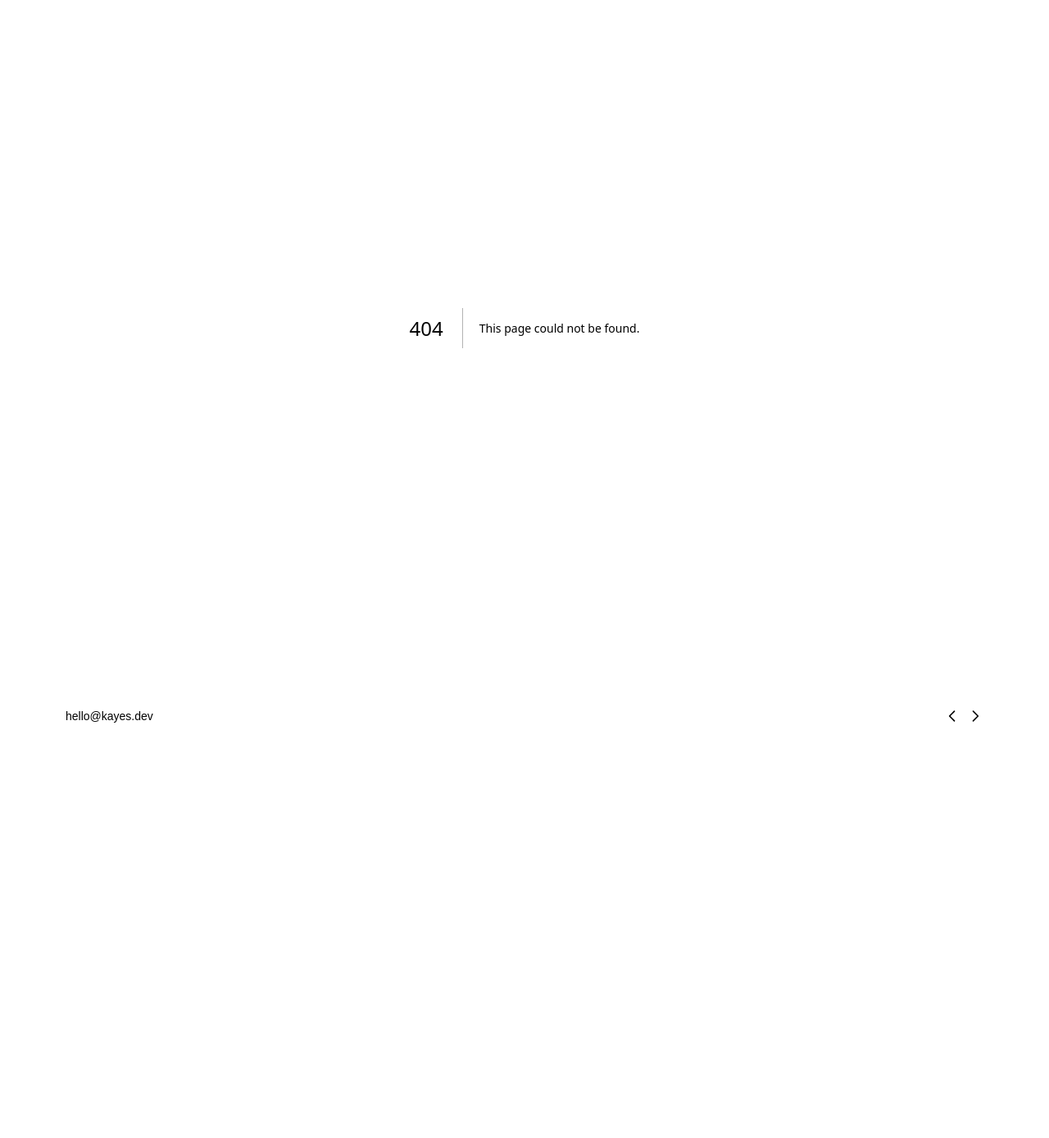
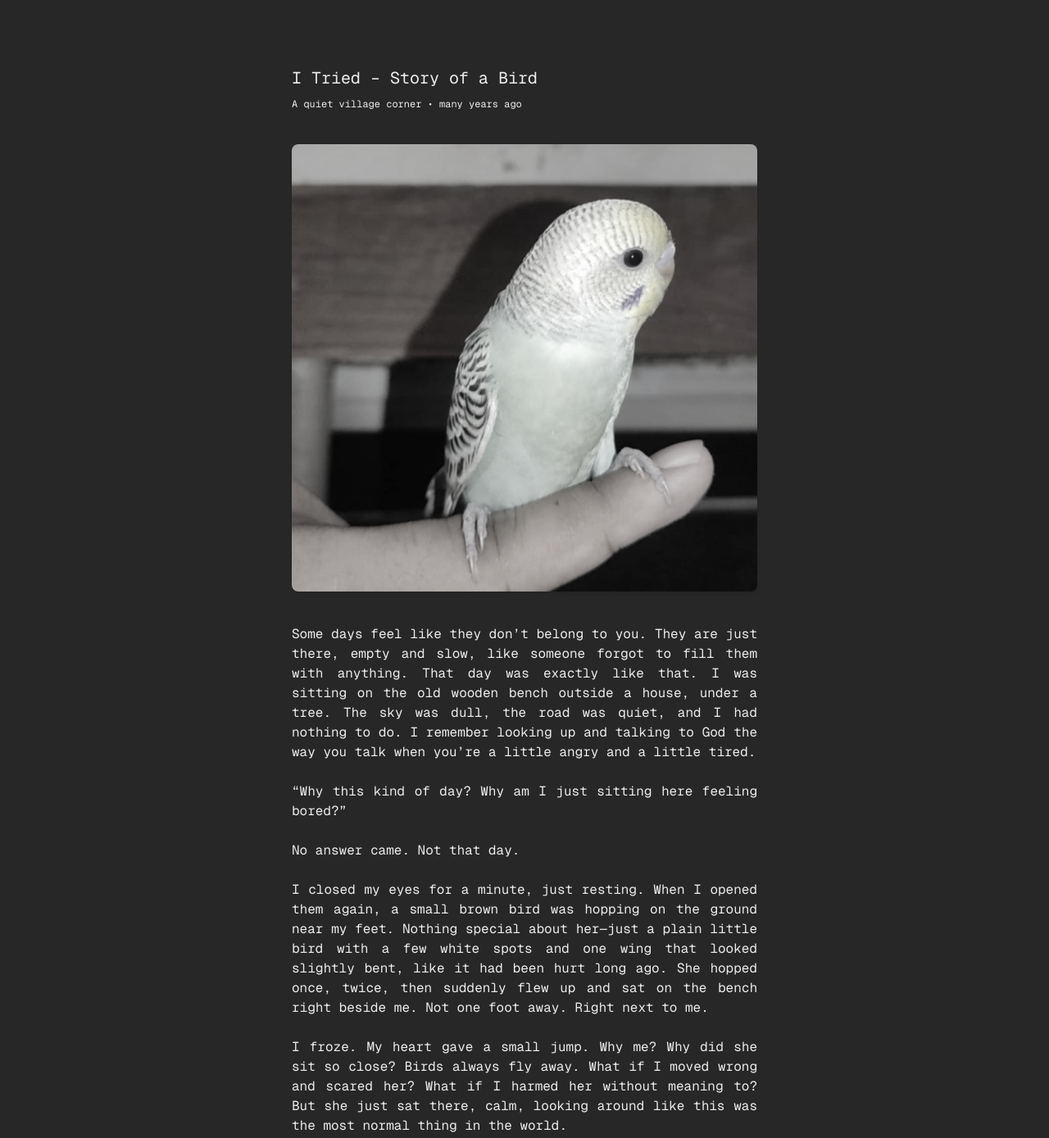
Before and after one commit to devkayes/lifeof, a Next.js app: page /story-of-a-bird in a window 1280 px wide. Before the commit this address had no page. Shown: the top 1389 px of the page at 82% size. Before the commit the page ends 908 px from the top, so only its background shows below. Built offline with nearby package versions, Linux system fonts and the light colour scheme.

Commit message:
story of a bird

```diff
--- a/src/app/page.tsx
+++ b/src/app/page.tsx
@@ -24,6 +24,12 @@ export default function Home() {
       slug: "kuakata",
       description:
         "Relax on Kuakata’s serene beaches, enjoy fresh seafood, and soak in beautiful sunrises and sunsets.",
+    },
+    {
+      id: 3,
+      title: "I Tried – Story of a Bird",
+      slug: "story-of-a-bird",
+      description: " A quiet village corner • many years ago",
     },
   ];
 
--- /dev/null
+++ b/src/app/story-of-a-bird/page.tsx
@@ -0,0 +1,221 @@
+import StoryWrapper from "../components/StoryWrapper";
+import SharedImage from "../class/SharedImage";
+
+export default function StoryOfABird() {
+  return (
+    <StoryWrapper>
+      <p className="text-[20px]">I Tried – Story of a Bird</p>
+      <p className="text-[12px] mt-2">
+        A quiet village corner • many years ago
+      </p>
+
+      <SharedImage
+        src="/images/bird.jpeg"
+        alt="The old bench under the tree"
+        width={600}
+        height={350}
+        className="rounded-lg shadow-md my-10 filter grayscale-[0.85]"
+        priority
+        blurDataURL="/loader-2.gif"
+      />
+
+      <p>
+        Some days feel like they don’t belong to you. They are just there, empty
+        and slow, like someone forgot to fill them with anything. That day was
+        exactly like that. I was sitting on the old wooden bench outside a
+        house, under a tree. The sky was dull, the road was quiet, and I had
+        nothing to do. I remember looking up and talking to God the way you talk
+        when you’re a little angry and a little tired.
+      </p>
+      <br />
+      <p>“Why this kind of day? Why am I just sitting here feeling bored?”</p>
+      <br />
+      <p>No answer came. Not that day.</p>
+      <br />
+      <p>
+        I closed my eyes for a minute, just resting. When I opened them again, a
+        small brown bird was hopping on the ground near my feet. Nothing special
+        about her—just a plain little bird with a few white spots and one wing
+        that looked slightly bent, like it had been hurt long ago. She hopped
+        once, twice, then suddenly flew up and sat on the bench right beside me.
+        Not one foot away. Right next to me.
+      </p>
+      <br />
+      <p>
+        I froze. My heart gave a small jump. Why me? Why did she sit so close?
+        Birds always fly away. What if I moved wrong and scared her? What if I
+        harmed her without meaning to? But she just sat there, calm, looking
+        around like this was the most normal thing in the world.
+      </p>
+
+      <p>
+        I didn’t move. I didn’t even breathe loudly. I just watched her tiny
+        chest going up and down. Four minutes, maybe five. It felt longer. It
+        felt peaceful.
+      </p>
+      <br />
+      <p>
+        Then, out of nowhere, a few fat raindrops started falling—plip, plip,
+        plip—on the bench, on my arm, on her feathers. The sky had turned dark
+        without me noticing. I stood up quickly to run under the roof at the
+        front of the house. The moment I moved, she gave one little hop and flew
+        away into the soft rain. I watched her disappear between the leaves.
+      </p>
+      <br />
+      <p>
+        I stood under the roof for a long time, looking at the empty bench
+        getting wet. Something warm stayed inside me, even when the rain
+        stopped.
+      </p>
+
+      <p>
+        The next day was very busy—phone calls, work, running here and there. I
+        was tired. But somehow, in the late afternoon, I got a few free minutes.
+        I left everything and walked alone to the river.
+      </p>
+      <br />
+      <p>
+        It was the quiet side of the village. No people, no noise. Just the slow
+        river, soft grass, mango trees, and the sky turning gentle orange. The
+        air was cool and calm.
+      </p>
+      <br />
+      <p>
+        I took off my slippers and sat on the grass near the water. My feet
+        almost touched the river. I just sat there, looking at the water and the
+        sky, feeling peaceful.
+      </p>
+      <br />
+      <p>
+        And then I saw her again. The same little bird. She was already there,
+        sitting quietly on the grass not far from me. When she saw me, she
+        didn’t fly away. She stayed.
+      </p>
+      <br />
+      <p>That was all.</p>
+      <br />
+      <p>
+        We were both there together, quietly. The river flowed slowly. The light
+        was soft. The evening felt perfect. Just me and this small bird sharing
+        the same calm moment, enjoying the beauty of the riverside together.
+        Nothing more needed.
+      </p>
+      <br />
+      <p>
+        It was the most beautiful part of the day. A simple, peaceful moment.
+      </p>
+      <br />
+      <p>
+        I wanted to speak—thank you, stay, please don’t leave again—but words
+        felt too heavy, too human. So I simply opened my hand, palm up, on my
+        knee. An offering, a prayer, a foolish hope.
+      </p>
+      <br />
+      <p>
+        We sat like that for ten or fifteen minutes. I didn’t want it to end.
+        Time dissolved.
+      </p>
+      <br />
+      <p>
+        After some time, the sun went lower. She opened her wings and flew away
+        gently over the water. I watched her go until she became a tiny dot and
+        disappeared among the trees.
+      </p>
+      <br />
+      <p>
+        I sat there a little longer, still feeling that quiet happiness inside.
+        That moment never left me. Still hasn’t.
+      </p>
+
+      <SharedImage
+        src="/images/kayes-with-bird.jpeg"
+        alt="Looking at the sky, remembering"
+        width={600}
+        height={400}
+        className="rounded-lg shadow-md filter grayscale-[0.85] my-10"
+        priority
+      />
+
+      <p>
+        After that day, I waited for her. I told myself, “It was only a bird.
+        Two small moments. Forget it.” But I couldn’t. I still can’t. It did not
+        fade.
+      </p>
+      <br />
+      <p>
+        Days became weeks. The memory nested inside me quietly, stubbornly,
+        refusing to leave. I returned to the river. I walked those paths at
+        dawn, at dusk, in the rain. I carried crumbs, seeds, pieces of my own
+        lunch like a madman leaving offerings.
+      </p>
+      <br />
+      <p>She never came again.</p>
+      <br />
+      <p>
+        I tried everything to kill the ache—work, laughter, people, even a small
+        clay bird on my windowsill. Nothing worked.
+      </p>
+      <br />
+      <p>
+        She didn’t have wings then to fly. I didn’t fall for the beauty. She
+        wasn’t there for love; she was there so that I didn’t get bored more.
+        I’m the one who was there for the moment I never want to escape. That
+        was once in a lifetime, but I’m the one who still can’t accept it.
+      </p>
+      <br />
+      <p>
+        The little bird became a “BIRD”. Now she has her wings too. She always
+        looked for freedom. She won it. She got it.
+      </p>
+      <br />
+      <p>
+        No matter what else I do, I can’t bring the moment back to life again.
+      </p>
+      <br />
+      <p>
+        The moment is still here—inside me, around me, every day, every night.
+      </p>
+      <br />
+      <p>Because it was never really about the bird.</p>
+      <br />
+      <p>
+        It was about the moment she chose me. Out of all the careless humans in
+        the world, she—small, plain, a little broken—decided I was safe.
+      </p>
+      <br />
+      <p>
+        That trust became the measure of everything good that came after.
+        Nothing measured up.
+      </p>
+      <br />
+      <p>
+        Years later, people wonder why I keep my windows open, why I stop and
+        look when a bird comes near, why I smile at nothing.
+      </p>
+      <br />
+      <p>They think I’m waiting for love.</p>
+      <br />
+      <p>They are wrong.</p>
+      <br />
+      <p>
+        I am waiting for a small brown bird with a crooked wing who once turned
+        my worst day into my best—without even trying.
+      </p>
+      <br />
+      <p>She is free now. Flying high. She doesn’t remember me.</p>
+      <br />
+      <p>But I remember her. Every morning. Every night.</p>
+      <br />
+      <p>
+        The moment grew its own wings and lives inside me, beating softly,
+        forever.
+      </p>
+      <br />
+      <p>I tried to let it go. I tried to forget. I tried.</p>
+      <br />
+      <p className="font-medium text-lg">This is the story of how I failed.</p>
+      <br />
+      <p className="font-medium">And deep down… I’m glad I did.</p>
+    </StoryWrapper>
+  );
+}
```
Also changed, not shown: public/images/bird.jpeg (added), public/images/kayes-with-bird.jpeg (added).
